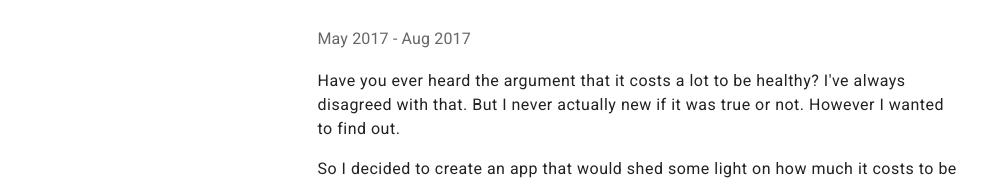
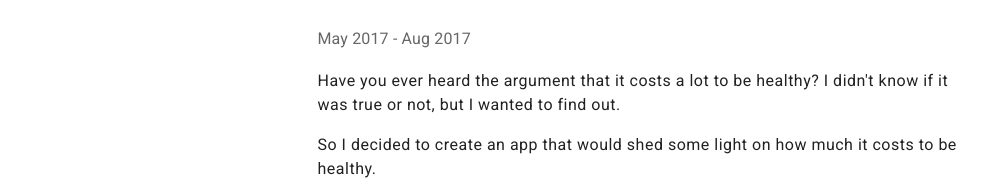
Before and after one commit to Steven-Cleary/steven-cleary, a Nuxt app: page /nutrition-checkpoint in a window 1280 px wide. Shown: the part 247-431 px from the top of the page, without its empty margins (1-993 px from the left). Built offline with nearby package versions, Linux system fonts and the light colour scheme.

Commit message:
nutrition checkpoint content update

```diff
--- a/pages/nutrition-checkpoint.vue
+++ b/pages/nutrition-checkpoint.vue
@@ -6,11 +6,9 @@
     <div class="subtitle-1 text--secondary my-4">
       May 2017 - Aug 2017
     </div>
-
     <div class="body-1 my-4">
-      Have you ever heard the argument that it costs a lot to be healthy? I've
-      always disagreed with that. But I never actually new if it was true or
-      not. However I wanted to find out.
+      Have you ever heard the argument that it costs a lot to be healthy? I
+      didn't know if it was true or not, but I wanted to find out.
     </div>
     <div class="body-1 my-4">
       So I decided to create an app that would shed some light on how much it
```
